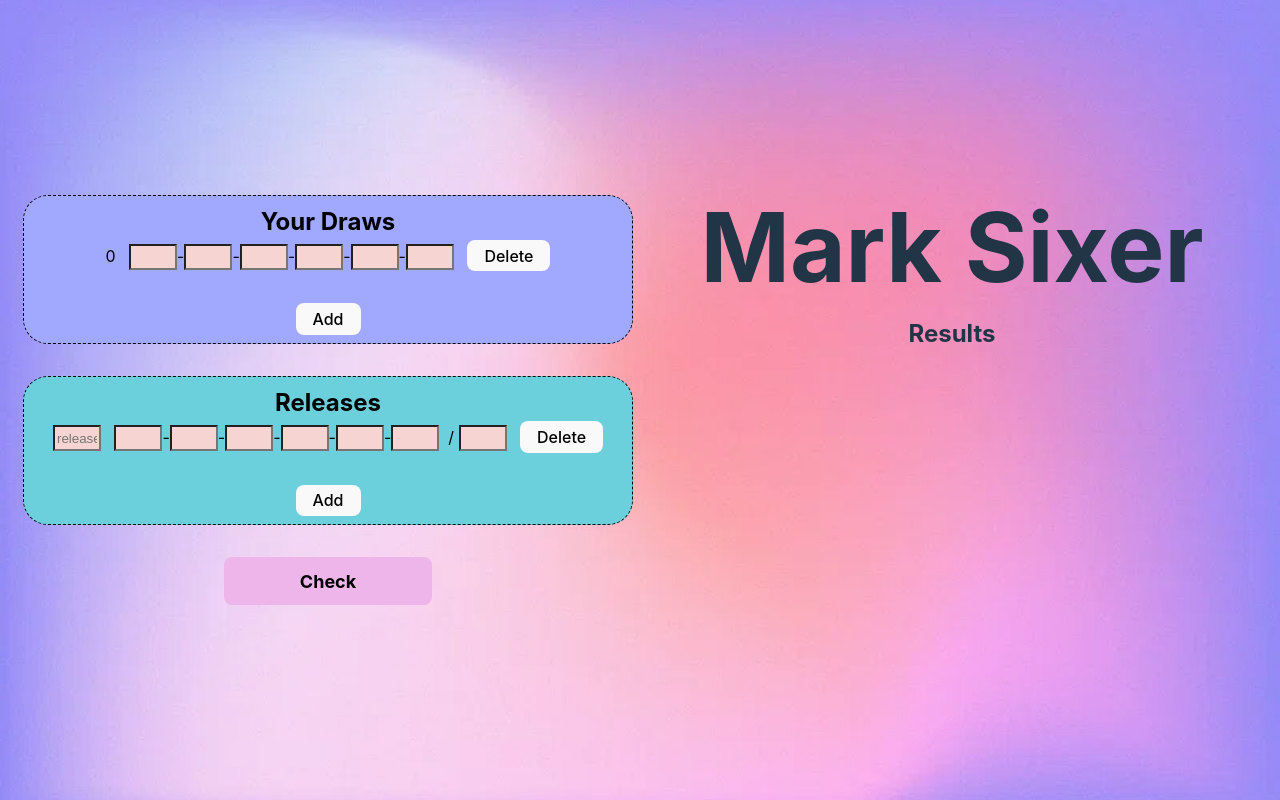
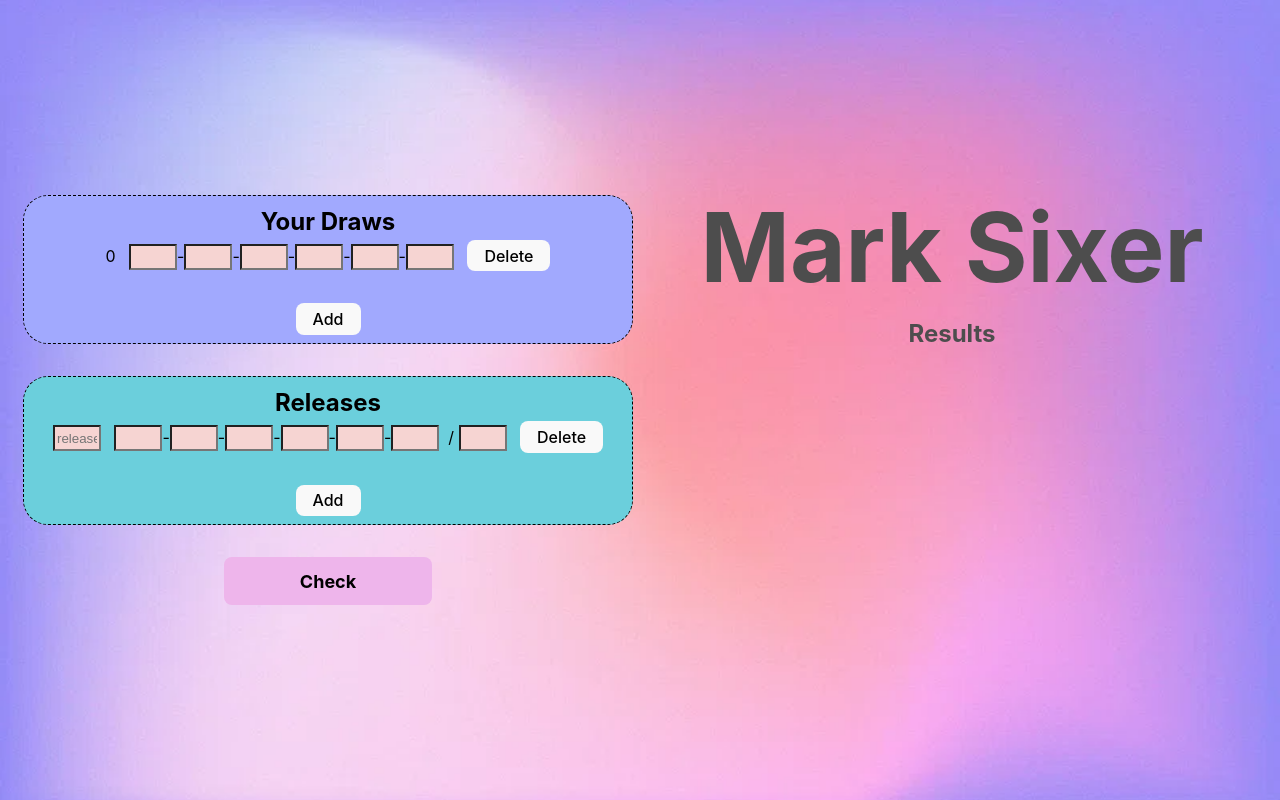
Before and after one commit to Marcussyl/mark-sixer, a React (Vite) app: page / in a window 1280 px wide. Built offline with nearby package versions, Linux system fonts and the light colour scheme.

Commit message:
Change scss

```diff
--- a/src/App.scss
+++ b/src/App.scss
@@ -27,6 +27,7 @@
 .main-container h1 {
   font-size: 6rem;
   margin: 0;
+  color: rgb(77, 77, 77);
 }
 
 .left-container {
--- a/src/scss/results.scss
+++ b/src/scss/results.scss
@@ -5,6 +5,7 @@
   align-items: center;
   justify-content: center;
   padding: 1rem 0;
+  color: rgb(77, 77, 77);
 }
 
 .result-container{
```
